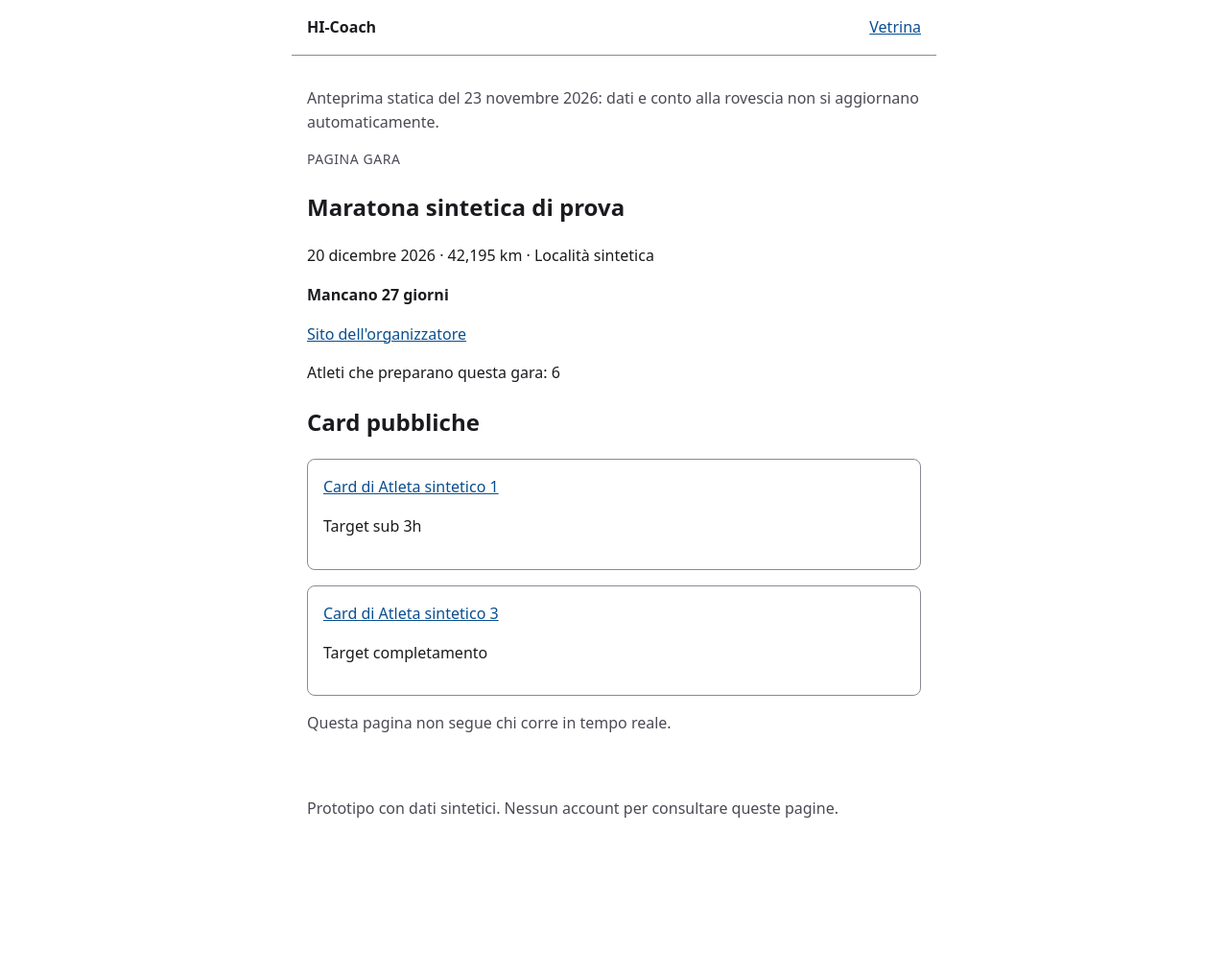
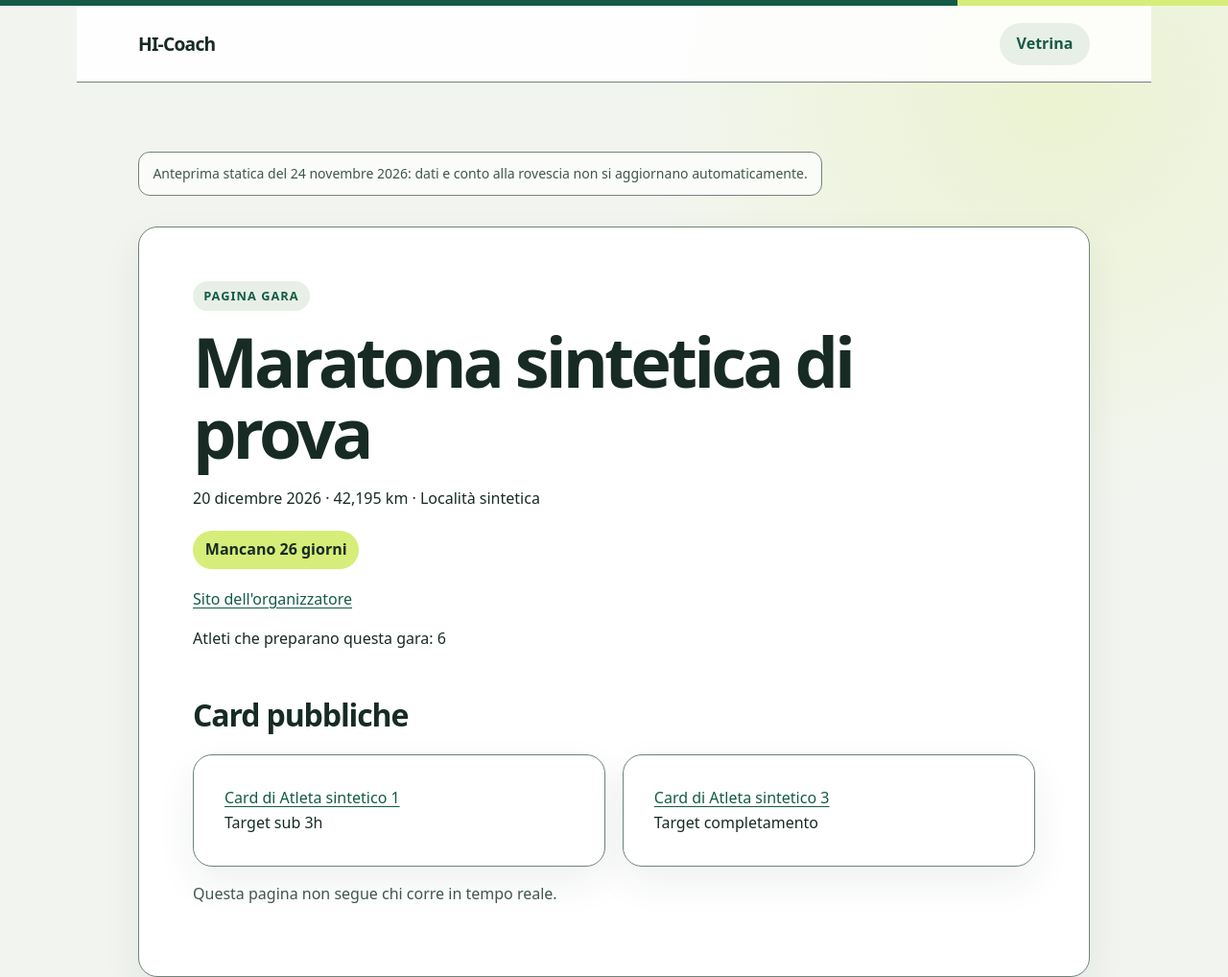
Before and after one commit to rdbecrsolutions/HI-Coach-demo, a plain HTML site: page gara/maratona-sintetica-di-prova/index.html in a window 1280 px wide. Shown: the top 1018 px of the page at 96% size. Before the commit the page ends 887 px from the top, so only its background shows below. Drawn offline with Linux system fonts and the light colour scheme.

Commit message:
style: refresh HI-Coach preview theme
Co-authored-by: Copilot <223556219+Copilot@users.noreply.github.com>

```diff
--- a/assets/site.css
+++ b/assets/site.css
@@ -1,22 +1,179 @@
-:root { color-scheme: light; }
+:root {
+  color-scheme: light;
+  --page: #f2f5ef;
+  --ink: #172b24;
+  --muted: #40564e;
+  --link: #145b47;
+  --line: #71827a;
+  --surface: #ffffff;
+  --soft: #e8efe7;
+  --accent: #d7ed79;
+  --radius: 1.25rem;
+}
 * { box-sizing: border-box; }
-body { margin: 0; background: #ffffff; color: #1b1b1f;
-       font: 1rem/1.55 system-ui, "Segoe UI", Roboto, Arial, sans-serif; }
-header, main, footer { max-width: 42rem; margin: 0 auto; padding: 1rem; }
-header { display: flex; justify-content: space-between; align-items: baseline;
-         border-bottom: 1px solid #8a8a96; }
-.brand { margin: 0; font-weight: 700; }
-/* Bersaglio alto almeno 24 px (WCAG 2.2, 2.5.8) senza spostare il testo. */
-a { color: #0a4f8f; padding: 1px 0; }
-a:focus-visible, .skip:focus { outline: 3px solid #0a4f8f; outline-offset: 2px; }
-.skip { position: absolute; left: -10000px; }
-.skip:focus { left: 1rem; top: 1rem; background: #ffffff; padding: 0.5rem 1rem; }
-.muted { color: #4a4a55; }
-.eyebrow { margin: 0; font-size: 0.875rem; text-transform: uppercase;
-           letter-spacing: 0.04em; color: #4a4a55; }
-.card { border: 1px solid #8a8a96; border-radius: 0.5rem; padding: 1rem; margin: 1rem 0; }
-.badge { display: inline-block; border: 1px solid #1b1b1f; border-radius: 0.25rem;
-         padding: 0 0.4rem; font-size: 0.875rem; }
-.countdown { font-weight: 600; }
-ul.list { list-style: none; padding: 0; }
-dd { margin-left: 0; }
+body {
+  margin: 0;
+  background:
+    radial-gradient(ellipse at 86% 8%, rgba(215, 237, 121, 0.25), transparent 27rem),
+    var(--page);
+  color: var(--ink);
+  font: 1rem/1.6 system-ui, "Segoe UI", Roboto, Arial, sans-serif;
+  overflow-wrap: anywhere;
+}
+body::before {
+  content: "";
+  display: block;
+  height: 0.4rem;
+  background: linear-gradient(90deg, var(--link) 0 78%, var(--accent) 78% 100%);
+}
+header, main, footer { max-width: 70rem; margin: 0 auto; padding: 1rem clamp(1.25rem, 5vw, 4rem); }
+header {
+  display: flex;
+  justify-content: space-between;
+  align-items: center;
+  min-height: 5rem;
+  background: rgba(255, 255, 255, 0.88);
+  border-bottom: 1px solid var(--line);
+}
+.brand { margin: 0; font-size: 1.2rem; font-weight: 800; letter-spacing: -0.04em; }
+header nav a {
+  display: inline-flex;
+  align-items: center;
+  min-height: 2.75rem;
+  padding: 0.5rem 1.1rem;
+  border-radius: 999px;
+  background: var(--soft);
+  font-weight: 700;
+  text-decoration: none;
+}
+header nav a:hover { background: var(--accent); }
+main { padding-top: clamp(2rem, 6vw, 4.5rem); padding-bottom: 5rem; }
+main > p.muted:first-child {
+  display: inline-block;
+  max-width: 100%;
+  margin: 0 0 2rem;
+  padding: 0.65rem 0.9rem;
+  border: 1px solid var(--line);
+  border-radius: 0.75rem;
+  background: rgba(255, 255, 255, 0.72);
+  font-size: 0.875rem;
+}
+h1 {
+  max-width: 18ch;
+  margin: 0 0 1rem;
+  font-size: clamp(2.35rem, 6vw, 4.5rem);
+  line-height: 1.02;
+  letter-spacing: -0.055em;
+}
+h2 { margin: 2.5rem 0 1rem; font-size: clamp(1.5rem, 3vw, 2rem); letter-spacing: -0.035em; }
+p { margin: 0 0 1rem; }
+a { color: var(--link); padding: 2px 0; text-underline-offset: 0.2em; }
+a:hover { text-decoration-thickness: 2px; }
+a:focus-visible, .skip:focus { outline: 3px solid var(--link); outline-offset: 3px; }
+.skip { position: absolute; left: -10000px; z-index: 1; }
+.skip:focus {
+  position: fixed;
+  left: 1rem;
+  top: 1rem;
+  padding: 0.75rem 1rem;
+  border-radius: 0.75rem;
+  background: var(--surface);
+}
+.muted { color: var(--muted); }
+.eyebrow {
+  display: inline-block;
+  margin: 0 0 1rem;
+  padding: 0.35rem 0.7rem;
+  border-radius: 999px;
+  background: var(--soft);
+  color: var(--link);
+  font-size: 0.8rem;
+  font-weight: 800;
+  letter-spacing: 0.08em;
+  text-transform: uppercase;
+}
+ul.list {
+  display: grid;
+  grid-template-columns: repeat(auto-fit, minmax(min(100%, 20rem), 1fr));
+  gap: 1.1rem;
+  list-style: none;
+  padding: 0;
+}
+.card, main > article {
+  border: 1px solid var(--line);
+  border-radius: var(--radius);
+  background: var(--surface);
+  box-shadow: 0 1rem 2.5rem rgba(23, 43, 36, 0.07);
+}
+.card {
+  min-width: 0;
+  margin: 0;
+  padding: clamp(1.25rem, 3vw, 2rem);
+  transition: transform 160ms ease, box-shadow 160ms ease;
+}
+.card:hover {
+  transform: translateY(-3px);
+  box-shadow: 0 1.25rem 2.75rem rgba(23, 43, 36, 0.12);
+}
+.card h2 { margin: 0 0 1rem; font-size: 1.35rem; }
+.card h2 a { text-decoration: none; }
+.card h2 a:hover { text-decoration: underline; }
+.card p:last-child { margin-bottom: 0; }
+.badge {
+  display: inline-block;
+  margin: 0 0 0.5rem;
+  padding: 0.3rem 0.65rem;
+  border: 1px solid var(--line);
+  border-radius: 999px;
+  background: var(--accent);
+  color: var(--ink);
+  font-size: 0.82rem;
+  font-weight: 750;
+}
+.countdown {
+  display: inline-flex;
+  align-items: center;
+  min-height: 2.5rem;
+  padding: 0.4rem 0.8rem;
+  border-radius: 999px;
+  background: var(--accent);
+  color: var(--ink);
+  font-weight: 800;
+}
+main > article {
+  padding: clamp(1.4rem, 5vw, 3.5rem);
+}
+article > h1 { margin-bottom: 1.25rem; }
+article > p { max-width: 62ch; }
+article > p:first-of-type:not(.eyebrow) { font-size: 1.1rem; }
+article > .countdown { margin: 0.25rem 0 1.2rem; }
+article > dl {
+  display: grid;
+  grid-template-columns: 1fr auto;
+  gap: 0.35rem 1rem;
+  max-width: 28rem;
+  margin: 2rem 0 1.25rem;
+  padding: 1.2rem 1.4rem;
+  border-radius: 1rem;
+  background: var(--soft);
+}
+dt { color: var(--muted); }
+dd { margin: 0; font-size: 1.15rem; font-weight: 750; text-align: right; }
+footer {
+  padding-top: 1.5rem;
+  padding-bottom: 2rem;
+  border-top: 1px solid var(--line);
+  font-size: 0.9rem;
+}
+footer p { margin: 0; }
+@media (max-width: 38rem) {
+  header, main, footer { padding-right: 1.1rem; padding-left: 1.1rem; }
+  header { min-height: 4.25rem; }
+  main { padding-top: 1.5rem; padding-bottom: 3rem; }
+  main > p.muted:first-child { margin-bottom: 1.5rem; }
+  main > article { border-radius: 1rem; }
+  article > dl { max-width: none; }
+}
+@media (prefers-reduced-motion: reduce) {
+  *, *::before, *::after { scroll-behavior: auto !important; transition-duration: 0.01ms !important; }
+}
--- a/gara/maratona-sintetica-di-prova/index.html
+++ b/gara/maratona-sintetica-di-prova/index.html
@@ -11,12 +11,12 @@
 <a class="skip" href="#contenuto">Vai al contenuto</a>
 <header><p class="brand">HI-Coach</p><nav aria-label="Principale"><a href="/HI-Coach-demo/">Vetrina</a></nav></header>
 <main id="contenuto">
-<p class="muted">Anteprima statica del 23 novembre 2026: dati e conto alla rovescia non si aggiornano automaticamente.</p>
+<p class="muted">Anteprima statica del 24 novembre 2026: dati e conto alla rovescia non si aggiornano automaticamente.</p>
 <article>
 <p class="eyebrow">Pagina gara</p>
 <h1>Maratona sintetica di prova</h1>
 <p>20 dicembre 2026 · 42,195 km · Località sintetica</p>
-<p class="countdown">Mancano 27 giorni</p>
+<p class="countdown">Mancano 26 giorni</p>
 <p><a href="https://example.invalid/gara-sintetica" rel="noopener noreferrer">Sito dell'organizzatore</a></p>
 <p>Atleti che preparano questa gara: 6</p>
 <h2>Card pubbliche</h2>
```
Also changed, not shown: 404.html (+1 -1 lines), coach/demo-coach-alfa1/index.html (+1 -1 lines), coach/demo-coach-beta1/index.html (+1 -1 lines), index.html (+2 -2 lines), p/4wgfcCfnvtmDDOYE/index.html (+2 -2 lines), p/qpT-P4Cu6m3HpaNX/index.html (+2 -2 lines).
